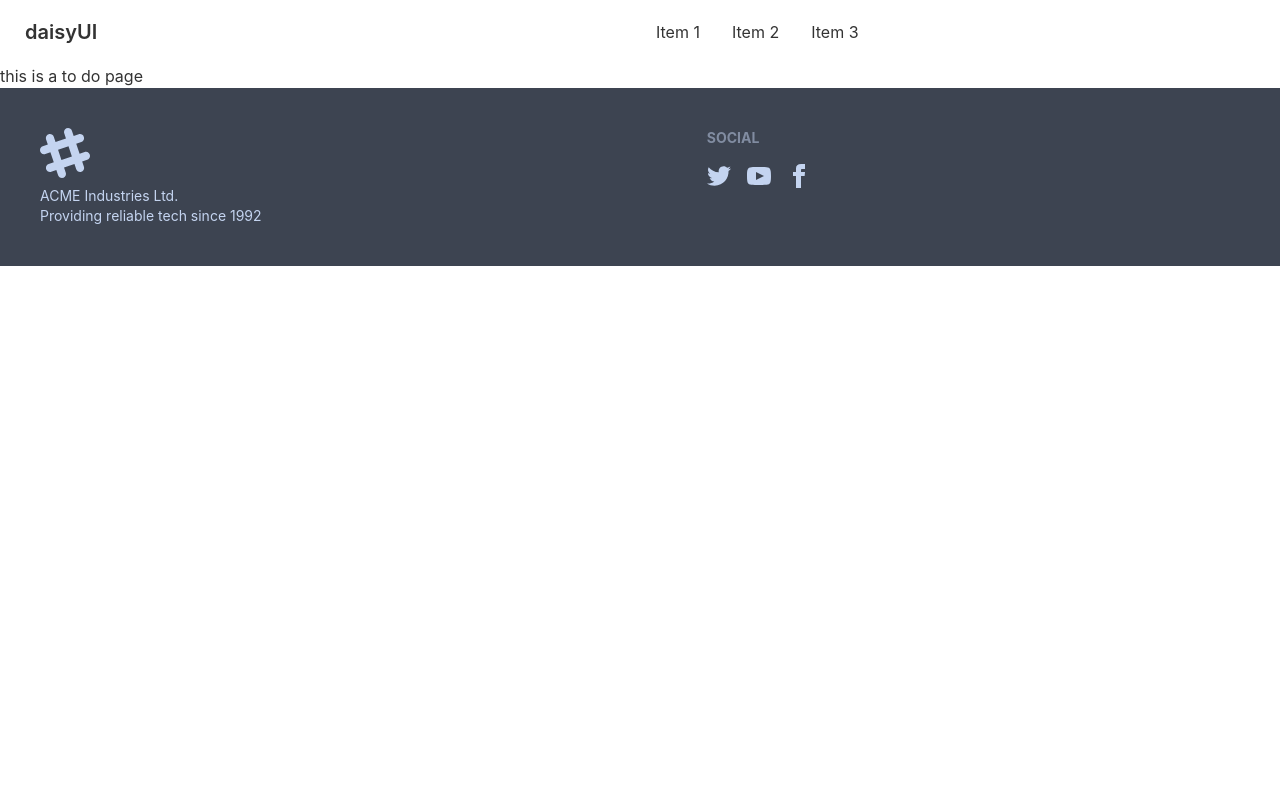
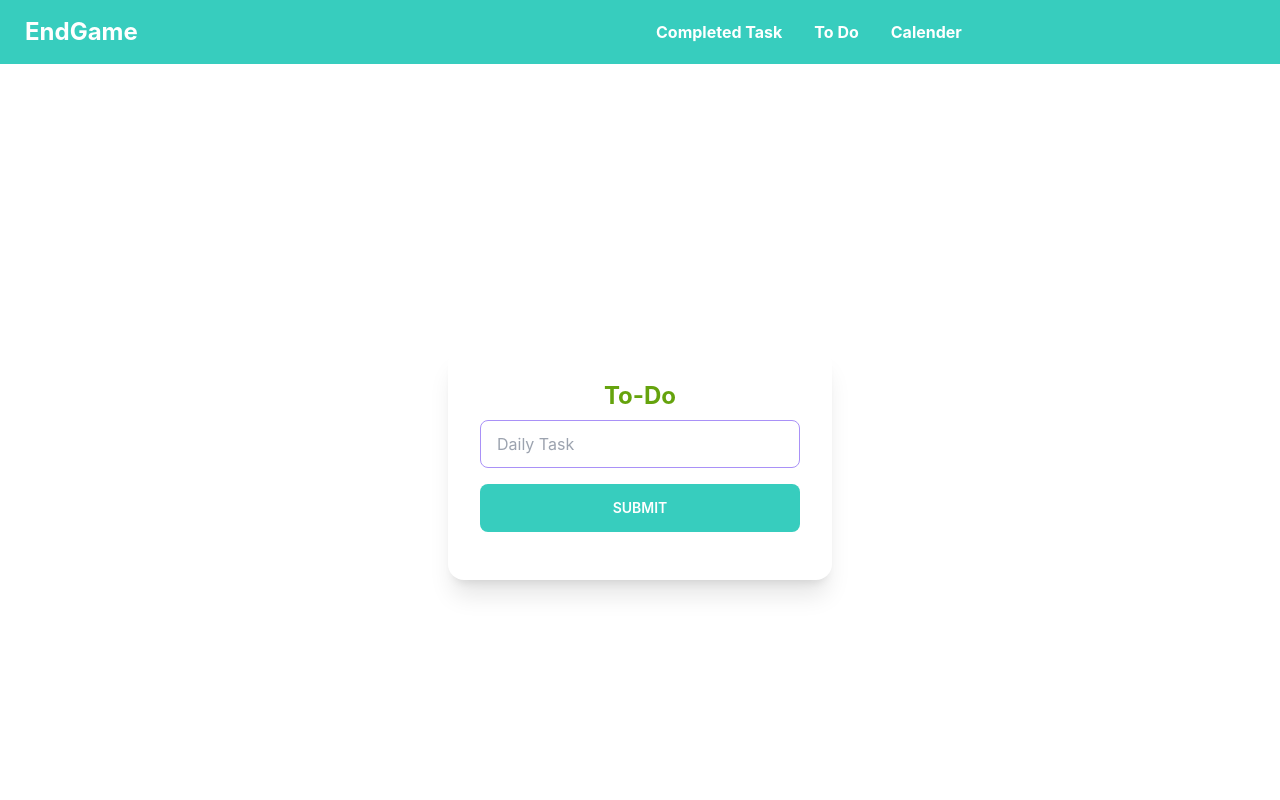
Before and after one commit to Arif6474/job-task-client, a React (Create React App) app: page /to-do in a window 1280 px wide. Shown: the top 800 px of the page. Built offline with nearby package versions, Linux system fonts and the light colour scheme.

Commit message:
design to do form and implement react hook form , enter key

```diff
--- a/src/components/Shared/Footer.js
+++ b/src/components/Shared/Footer.js
@@ -3,17 +3,17 @@
 const Footer = () => {
     return (
         <div>
-            <footer class="footer p-10 bg-neutral text-neutral-content">
+            <footer className="footer p-10 bg-neutral text-neutral-content">
   <div>
-    <svg width="50" height="50" viewBox="0 0 24 24" xmlns="http://www.w3.org/2000/svg" fill-rule="evenodd" clip-rule="evenodd" class="fill-current"><path d="M22.672 15.226l-2.432.811.841 2.515c.33 1.019-.209 2.127-1.23 2.456-1.15.325-2.148-.321-2.463-1.226l-.84-2.518-5.013 1.677.84 2.517c.391 1.203-.434 2.542-1.831 2.542-.88 0-1.601-.564-1.86-1.314l-.842-2.516-2.431.809c-1.135.328-2.145-.317-2.463-1.229-.329-1.018.211-2.127 1.231-2.456l2.432-.809-1.621-4.823-2.432.808c-1.355.384-2.558-.59-2.558-1.839 0-.817.509-1.582 1.327-1.846l2.433-.809-.842-2.515c-.33-1.02.211-2.129 1.232-2.458 1.02-.329 2.13.209 2.461 1.229l.842 2.515 5.011-1.677-.839-2.517c-.403-1.238.484-2.553 1.843-2.553.819 0 1.585.509 1.85 1.326l.841 2.517 2.431-.81c1.02-.33 2.131.211 2.461 1.229.332 1.018-.21 2.126-1.23 2.456l-2.433.809 1.622 4.823 2.433-.809c1.242-.401 2.557.484 2.557 1.838 0 .819-.51 1.583-1.328 1.847m-8.992-6.428l-5.01 1.675 1.619 4.828 5.011-1.674-1.62-4.829z"></path></svg>
+    <svg width="50" height="50" viewBox="0 0 24 24" xmlns="http://www.w3.org/2000/svg" fill-rule="evenodd" clip-rule="evenodd" className="fill-current"><path d="M22.672 15.226l-2.432.811.841 2.515c.33 1.019-.209 2.127-1.23 2.456-1.15.325-2.148-.321-2.463-1.226l-.84-2.518-5.013 1.677.84 2.517c.391 1.203-.434 2.542-1.831 2.542-.88 0-1.601-.564-1.86-1.314l-.842-2.516-2.431.809c-1.135.328-2.145-.317-2.463-1.229-.329-1.018.211-2.127 1.231-2.456l2.432-.809-1.621-4.823-2.432.808c-1.355.384-2.558-.59-2.558-1.839 0-.817.509-1.582 1.327-1.846l2.433-.809-.842-2.515c-.33-1.02.211-2.129 1.232-2.458 1.02-.329 2.13.209 2.461 1.229l.842 2.515 5.011-1.677-.839-2.517c-.403-1.238.484-2.553 1.843-2.553.819 0 1.585.509 1.85 1.326l.841 2.517 2.431-.81c1.02-.33 2.131.211 2.461 1.229.332 1.018-.21 2.126-1.23 2.456l-2.433.809 1.622 4.823 2.433-.809c1.242-.401 2.557.484 2.557 1.838 0 .819-.51 1.583-1.328 1.847m-8.992-6.428l-5.01 1.675 1.619 4.828 5.011-1.674-1.62-4.829z"></path></svg>
     <p>ACME Industries Ltd.<br/>Providing reliable tech since 1992</p>
   </div>
   <div>
-    <span class="footer-title">Social</span>
-    <div class="grid grid-flow-col gap-4">
-      <a><svg xmlns="http://www.w3.org/2000/svg" width="24" height="24" viewBox="0 0 24 24" class="fill-current"><path d="M24 4.557c-.883.392-1.832.656-2.828.775 1.017-.609 1.798-1.574 2.165-2.724-.951.564-2.005.974-3.127 1.195-.897-.957-2.178-1.555-3.594-1.555-3.179 0-5.515 2.966-4.797 6.045-4.091-.205-7.719-2.165-10.148-5.144-1.29 2.213-.669 5.108 1.523 6.574-.806-.026-1.566-.247-2.229-.616-.054 2.281 1.581 4.415 3.949 4.89-.693.188-1.452.232-2.224.084.626 1.956 2.444 3.379 4.6 3.419-2.07 1.623-4.678 2.348-7.29 2.04 2.179 1.397 4.768 2.212 7.548 2.212 9.142 0 14.307-7.721 13.995-14.646.962-.695 1.797-1.562 2.457-2.549z"></path></svg></a>
-      <a><svg xmlns="http://www.w3.org/2000/svg" width="24" height="24" viewBox="0 0 24 24" class="fill-current"><path d="M19.615 3.184c-3.604-.246-11.631-.245-15.23 0-3.897.266-4.356 2.62-4.385 8.816.029 6.185.484 8.549 4.385 8.816 3.6.245 11.626.246 15.23 0 3.897-.266 4.356-2.62 4.385-8.816-.029-6.185-.484-8.549-4.385-8.816zm-10.615 12.816v-8l8 3.993-8 4.007z"></path></svg></a>
-      <a><svg xmlns="http://www.w3.org/2000/svg" width="24" height="24" viewBox="0 0 24 24" class="fill-current"><path d="M9 8h-3v4h3v12h5v-12h3.642l.358-4h-4v-1.667c0-.955.192-1.333 1.115-1.333h2.885v-5h-3.808c-3.596 0-5.192 1.583-5.192 4.615v3.385z"></path></svg></a>
+    <span className="footer-title">Social</span>
+    <div className="grid grid-flow-col gap-4">
+      <a><svg xmlns="http://www.w3.org/2000/svg" width="24" height="24" viewBox="0 0 24 24" className="fill-current"><path d="M24 4.557c-.883.392-1.832.656-2.828.775 1.017-.609 1.798-1.574 2.165-2.724-.951.564-2.005.974-3.127 1.195-.897-.957-2.178-1.555-3.594-1.555-3.179 0-5.515 2.966-4.797 6.045-4.091-.205-7.719-2.165-10.148-5.144-1.29 2.213-.669 5.108 1.523 6.574-.806-.026-1.566-.247-2.229-.616-.054 2.281 1.581 4.415 3.949 4.89-.693.188-1.452.232-2.224.084.626 1.956 2.444 3.379 4.6 3.419-2.07 1.623-4.678 2.348-7.29 2.04 2.179 1.397 4.768 2.212 7.548 2.212 9.142 0 14.307-7.721 13.995-14.646.962-.695 1.797-1.562 2.457-2.549z"></path></svg></a>
+      <a><svg xmlns="http://www.w3.org/2000/svg" width="24" height="24" viewBox="0 0 24 24" className="fill-current"><path d="M19.615 3.184c-3.604-.246-11.631-.245-15.23 0-3.897.266-4.356 2.62-4.385 8.816.029 6.185.484 8.549 4.385 8.816 3.6.245 11.626.246 15.23 0 3.897-.266 4.356-2.62 4.385-8.816-.029-6.185-.484-8.549-4.385-8.816zm-10.615 12.816v-8l8 3.993-8 4.007z"></path></svg></a>
+      <a><svg xmlns="http://www.w3.org/2000/svg" width="24" height="24" viewBox="0 0 24 24" className="fill-current"><path d="M9 8h-3v4h3v12h5v-12h3.642l.358-4h-4v-1.667c0-.955.192-1.333 1.115-1.333h2.885v-5h-3.808c-3.596 0-5.192 1.583-5.192 4.615v3.385z"></path></svg></a>
     </div>
   </div>
 </footer>
--- a/src/components/Shared/Header.js
+++ b/src/components/Shared/Header.js
@@ -1,27 +1,30 @@
 import React from 'react';
+import { Link } from 'react-router-dom';
 
 const Header = () => {
     return (
         <div>
-            <div class="navbar bg-base-100">
-  <div class="navbar-start">
-    <div class="dropdown">
-      <label tabindex="0" class="btn btn-ghost lg:hidden">
-        <svg xmlns="http://www.w3.org/2000/svg" class="h-5 w-5" fill="none" viewBox="0 0 24 24" stroke="currentColor"><path stroke-linecap="round" stroke-linejoin="round" stroke-width="2" d="M4 6h16M4 12h8m-8 6h16" /></svg>
+            <div className="navbar  bg-accent text-white font-bold">
+  <div className="navbar-start">
+    <div className="dropdown">
+      <label tabindex="0" className="btn btn-ghost lg:hidden">
+        <svg xmlns="http://www.w3.org/2000/svg" className="h-5 w-5" fill="none" viewBox="0 0 24 24" stroke="currentColor"><path stroke-linecap="round" stroke-linejoin="round" stroke-width="2" d="M4 6h16M4 12h8m-8 6h16" /></svg>
       </label>
-      <ul tabindex="0" class="menu menu-compact dropdown-content mt-3 p-2 shadow bg-base-100 rounded-box w-52">
-        <li><a>Item 1</a></li>
-        <li><a>Item 2</a></li>
-        <li><a>Item 3</a></li>
+      <ul tabindex="0" className="menu menu-compact dropdown-content mt-3 p-2 shadow bg-accent text-white font-bold rounded-box w-52">
+
+      <li><Link to='/completed-task'>Completed Task</Link></li>
+      <li><Link to='/to-do'>To Do</Link></li>
+      <li><Link to='/calendar'>Calender</Link></li>
       </ul>
     </div>
-    <a class="btn btn-ghost normal-case text-xl">daisyUI</a>
+    <Link to="/" className="btn btn-ghost normal-case text-2xl font-bold">EndGame</Link>
   </div>
-  <div class="navbar-center hidden lg:flex">
-    <ul class="menu menu-horizontal p-0">
-      <li><a>Item 1</a></li>
-      <li><a>Item 2</a></li>
-      <li><a>Item 3</a></li>
+  <div className="navbar-center hidden lg:flex">
+    <ul className="menu menu-horizontal p-0">
+
+      <li><Link to='/completed-task'>Completed Task</Link></li>
+      <li><Link to='/to-do'>To Do</Link></li>
+      <li><Link to='/calendar'>Calender</Link></li>
     </ul>
   </div>
 
--- a/src/components/ToDo/ToDo.js
+++ b/src/components/ToDo/ToDo.js
@@ -1,9 +1,33 @@
-import React from 'react';
+import React, { useState } from 'react';
 
 const ToDo = () => {
+    const [task, setTask] = useState('');
+
+
+    const handleSubmit = event => {
+      event.preventDefault();
+      const task = event.target.task.value
+
+      console.log(task);
+      setTask('')
+    };
+
+
     return (
-        <div>
-            <h1>this is a to do page</h1>
+        <div className='flex h-screen justify-center items-center'>
+            <div className="card w-96 bg-base-100 shadow-xl">
+                <div className="card-body">
+                    <h2 className="text-center text-2xl font-bold text-lime-600">To-Do</h2>
+                    <form onSubmit={handleSubmit}>
+                        <div className="form-control w-full max-w-xs">
+                            <input type="text"  name="task"
+            value={task}
+            onChange={event => setTask(event.target.value)} placeholder="Daily Task" class="input input-bordered input-primary w-full max-w-xs" />
+                        </div>
+                        <input className='my-4 w-full max-w-xs btn btn-accent border-0 text-white' type="submit" value="submit" />
+                    </form>
+                </div>
+            </div>
         </div>
     );
 };
```
